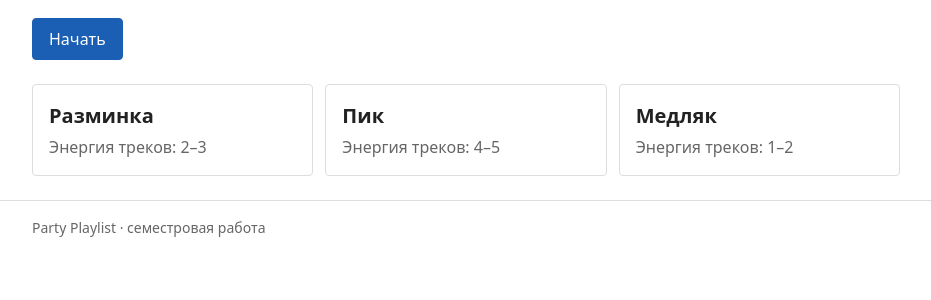
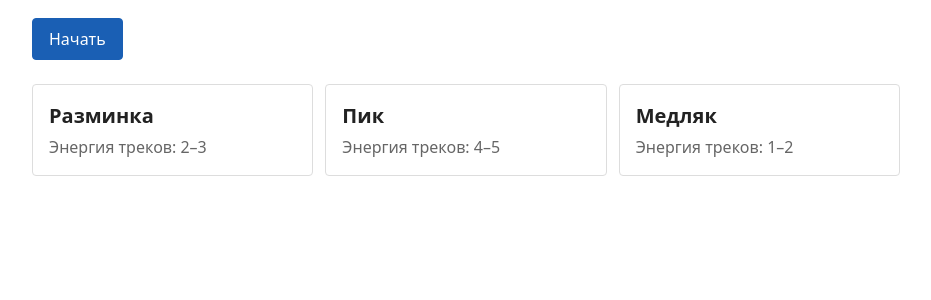
Before and after one commit to PrettyCalculator/party-playlist, a Java web app: page / in a window 1280 px wide. Shown: the part 189-489 px from the top of the page, without its empty margins (174-1105 px from the left). Run offline with Tomcat 11, a stand-in JSP engine, Linux system fonts and the light colour scheme; data that the repository does not hold is empty; database files in the repository are not loaded.

Commit message:
layout.tag

```diff
--- a/src/main/webapp/WEB-INF/tags/layout.tag
+++ b/src/main/webapp/WEB-INF/tags/layout.tag
@@ -43,9 +43,6 @@
     <jsp:doBody/>
 </main>
 
-<footer class="footer">
-    <div class="container">Party Playlist · семестровая работа</div>
-</footer>
 <script src="${ctx}/static/js/app.js"></script>
 </body>
 </html>
--- a/src/main/webapp/static/css/style.css
+++ b/src/main/webapp/static/css/style.css
@@ -66,13 +66,6 @@ a {
 
 .main {
     padding: 24px 16px;
-}
-
-.footer {
-    padding: 16px 0;
-    border-top: 1px solid #ddd;
-    color: #666;
-    font-size: 0.875rem;
 }
 
 .nav__user {
```
